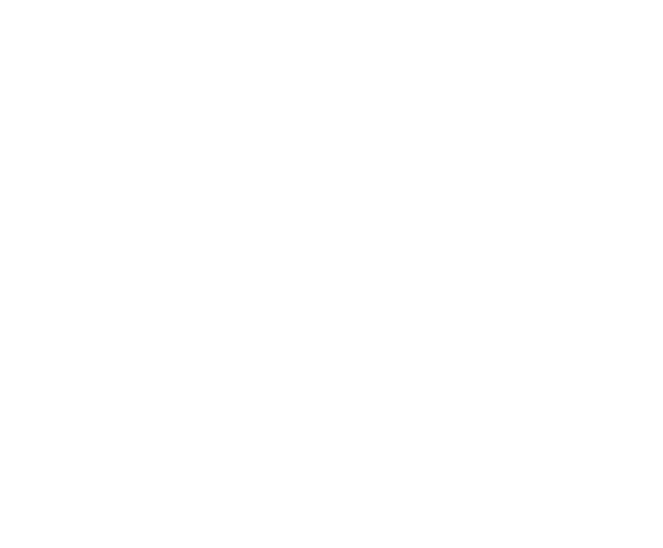
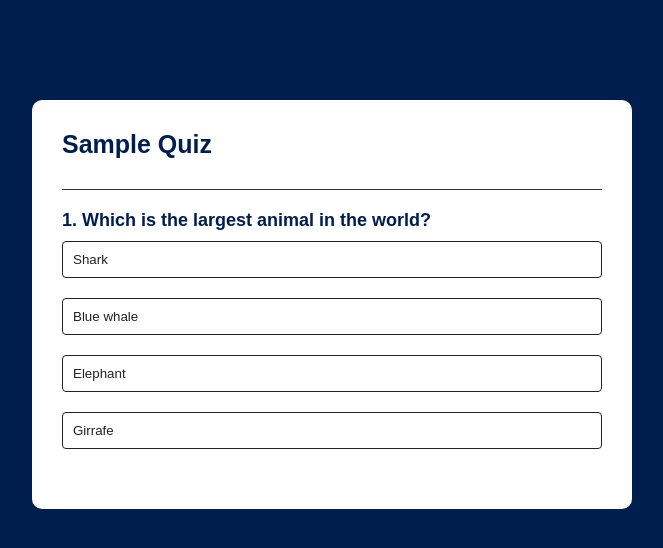
Before and after one commit to Kalind4456/30dayjs, a plain HTML site: page quizapp/index.html in a window 1280 px wide. Shown: the whole page, without its empty margins (308-971 px from the left). Drawn offline with Linux system fonts and the light colour scheme.

Commit message:
quiz finished

```diff
--- a/quizapp/index.html
+++ b/quizapp/index.html
@@ -3,7 +3,24 @@
   <head>
     <meta charset="UTF-8" />
     <meta name="viewport" content="width=device-width, initial-scale=1.0" />
-    <title>Document</title>
+    <title>Quiz App</title>
+    <link rel="stylesheet" href="style.css" />
   </head>
-  <body></body>
+  <body>
+    <div class="app">
+      <h1>Sample Quiz</h1>
+      <div class="quiz">
+        <h2 id="question">Question goes here</h2>
+        <div id="answerButton">
+          <button class="btn">Answer1</button>
+          <button class="btn">Answer2</button>
+          <button class="btn">Answer3</button>
+          <button class="btn">Answer4</button>
+        </div>
+        <button id="nextBtn">Next</button>
+      </div>
+    </div>
+
+    <script src="main.js"></script>
+  </body>
 </html>
--- /dev/null
+++ b/quizapp/main.js
@@ -0,0 +1,117 @@
+const questions = [
+  {
+    question: "Which is the largest animal in the world?",
+    answers: [
+      { text: "Shark", correct: false },
+      { text: "Blue whale", correct: true },
+      { text: "Elephant", correct: false },
+      { text: "Girrafe", correct: false },
+    ],
+  },
+  {
+    question: "Which is the largest animal in the world?",
+    answers: [
+      { text: "Shark", correct: false },
+      { text: "Blue whale", correct: true },
+      { text: "Elephant", correct: false },
+      { text: "Girrafe", correct: false },
+    ],
+  },
+  {
+    question: "Which is the largest animal in the world?",
+    answers: [
+      { text: "Shark", correct: false },
+      { text: "Blue whale", correct: true },
+      { text: "Elephant", correct: false },
+      { text: "Girrafe", correct: false },
+    ],
+  },
+  {
+    question: "Which is the largest animal in the world?",
+    answers: [
+      { text: "Shark", correct: false },
+      { text: "Blue whale", correct: true },
+      { text: "Elephant", correct: false },
+      { text: "Girrafe", correct: false },
+    ],
+  },
+];
+
+const questionElement = document.getElementById("question");
+const answerButton = document.getElementById("answerButton");
+const nextButton = document.getElementById("nextBtn");
+
+let currentQuestionIndex = 0;
+let score = 0;
+
+function startQuiz() {
+  currentQuestionIndex = 0;
+  score = 0;
+  nextButton.innerHTML = "Next";
+  showQuestion();
+}
+
+function showQuestion() {
+  resetState();
+  let currentQuestion = questions[currentQuestionIndex];
+  let questionNo = currentQuestionIndex + 1;
+  questionElement.innerHTML = questionNo + ". " + currentQuestion.question;
+
+  currentQuestion.answers.forEach((answer) => {
+    const button = document.createElement("button");
+    button.setAttribute("class", "btn");
+    button.innerHTML = answer.text;
+    answerButton.appendChild(button);
+    if (answer.correct) {
+      button.dataset.correct = answer.correct;
+    }
+    button.addEventListener("click", selectAnswer);
+  });
+}
+
+function resetState() {
+  nextButton.style.display = "none";
+  while (answerButton.firstChild) {
+    answerButton.removeChild(answerButton.firstChild);
+  }
+}
+
+function selectAnswer(e) {
+  const selectedBtn = e.target;
+  const isCorrect = selectedBtn.dataset.correct === "true";
+  if (isCorrect) {
+    selectedBtn.classList.add("correct");
+    score++;
+  } else {
+    selectedBtn.classList.add("incorrect");
+  }
+  Array.from(answerButton.children).forEach((button) => {
+    if (button.dataset.correct === "true") {
+      button.classList.add("correct");
+    }
+    button.disabled = true;
+  });
+  nextButton.style.display = "block";
+  nextButton.addEventListener("click", nextQuestion);
+}
+
+function nextQuestion() {
+  if (currentQuestionIndex < questions.length) {
+    currentQuestionIndex++;
+    if (currentQuestionIndex < questions.length) {
+      showQuestion();
+    } else {
+      showScore();
+    }
+  } else {
+    startQuiz();
+  }
+}
+
+function showScore() {
+  resetState();
+  questionElement.innerHTML = `You scored ${score} out of ${questions.length}`;
+  nextButton.innerHTML = "Try Again";
+  nextButton.style.display = "block";
+}
+startQuiz();
--- /dev/null
+++ b/quizapp/style.css
@@ -0,0 +1,70 @@
+* {
+  margin: 0;
+  padding: 0;
+  font-family: "Poppins", sans-serif;
+  box-sizing: border-box;
+}
+body {
+  background: #001e4d;
+}
+.app {
+  background: #fff;
+  width: 90%;
+  max-width: 600px;
+  margin: 100px auto 0;
+  border-radius: 10px;
+  padding: 30px;
+}
+.app h1 {
+  font-size: 25px;
+  color: #001e4d;
+  font-weight: 600;
+  border-bottom: 1px solid #333;
+  padding-bottom: 30px;
+}
+.quiz {
+  padding: 20px 0;
+}
+.quiz h2 {
+  font-size: 18px;
+  color: #001e4d;
+  font-weight: 600;
+}
+.btn {
+  background: white;
+  color: #222;
+  font-weight: 500;
+  width: 100%;
+  border: 1px solid #222;
+  padding: 10px;
+  margin: 10px 0;
+  text-align: left;
+  border-radius: 4px;
+  cursor: pointer;
+  transition: all 0.3s;
+}
+.btn:disabled {
+  cursor: no-drop;
+}
+.btn:hover:not([disabled]) {
+  background: #222;
+  color: #fff;
+}
+#nextBtn {
+  background: #001e4d;
+  color: #fff;
+  font-weight: 500;
+  width: 150px;
+  border: 0;
+  padding: 10px;
+  margin: 20px auto 0;
+  border-radius: 4x;
+  cursor: pointer;
+  display: none;
+}
+.correct {
+  background: #9aeabc;
+}
+.incorrect {
+  background: #ff9393;
+}
```
